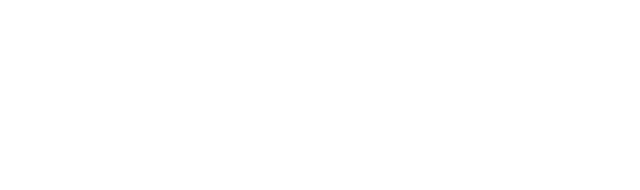
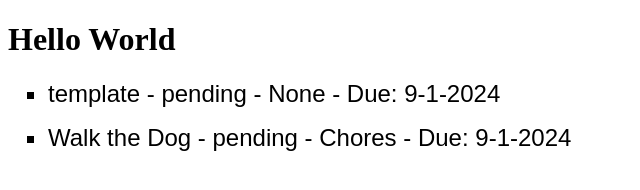
Before and after one commit to Gabriel-Schumacher/3720, a plain HTML site: page index.html in a window 1280 px wide. Shown: the whole page, without its empty margins (0-640 px from the left). Drawn offline with Linux system fonts and the light colour scheme.

Commit message:
Made it so you can see list

```diff
--- a/index.html
+++ b/index.html
@@ -3,10 +3,12 @@
 <head>
     <meta charset="UTF-8">
     <meta name="viewport" content="width=device-width, initial-scale=1.0">
+    <link rel="stylesheet" href="style.css">
     <title>Document</title>
 </head>
 <body>
-
+    <h1>Hello World</h1>
+    <ul id="toDoList"></ul>
     <script src="index.js"></script>
 </body>
 </html>
--- a/index.js
+++ b/index.js
@@ -0,0 +1,42 @@
+let toDos = [
+    todoTemplate = {
+        id: 0,
+        name: "template",
+        status: "pending",
+        category: "None",
+        dueDate: "9-1-2024"
+    },
+    walkDog = {
+        id: 0,
+        name: "Walk the Dog",
+        status: "pending",
+        category: "Chores",
+        dueDate: "9-1-2024"
+    }
+]
+
+function editStatus(id, newStatus) {
+    const todo = toDos.find(todo => todo.id === id)
+    if (todo) {
+        todo.status = newStatus
+    }
+}
+
+function completeToDo(id) {
+    editStatus(id, "completed")
+}
+
+console.log("Hello World")
+
+function showList() {
+    const toDoList = document.getElementById('toDoList')
+    toDoList.innerHTML = "",
+    toDos.forEach(todo => {
+        let listItem = document.createElement('li')
+        listItem.textContent = `${todo.name} - ${todo.status} - ${todo.category} - Due: ${todo.dueDate}`
+        listItem.classList.add('toDoItem', todo.status)
+        toDoList.appendChild(listItem)
+    })
+}
+
+showList()
--- /dev/null
+++ b/style.css
@@ -0,0 +1,9 @@
+ul {
+    font-family: sans-serif;
+}
+
+li {
+    list-style-type: square;
+    margin-top: 1rem;
+    font-size: 1.5rem;
+}
```
Also changed, not shown: dataTypes.js (+13 -0 lines).
